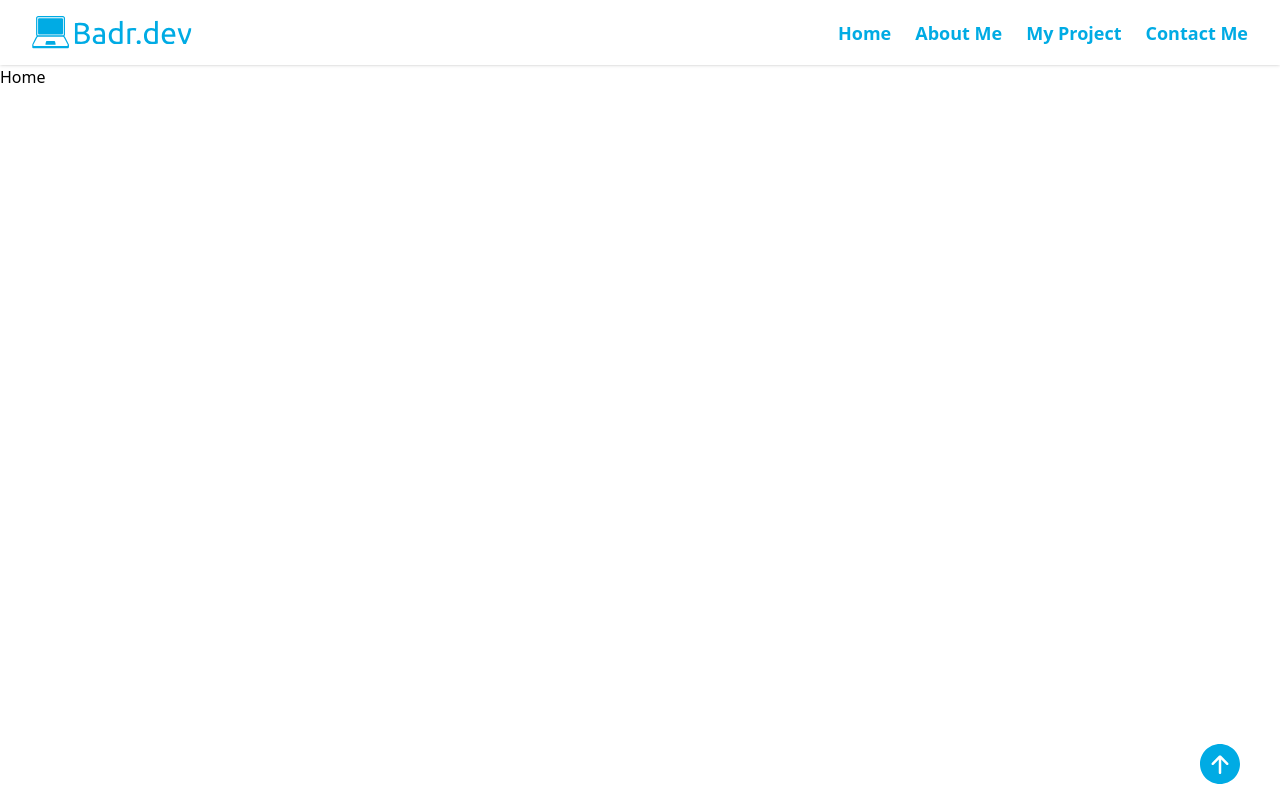
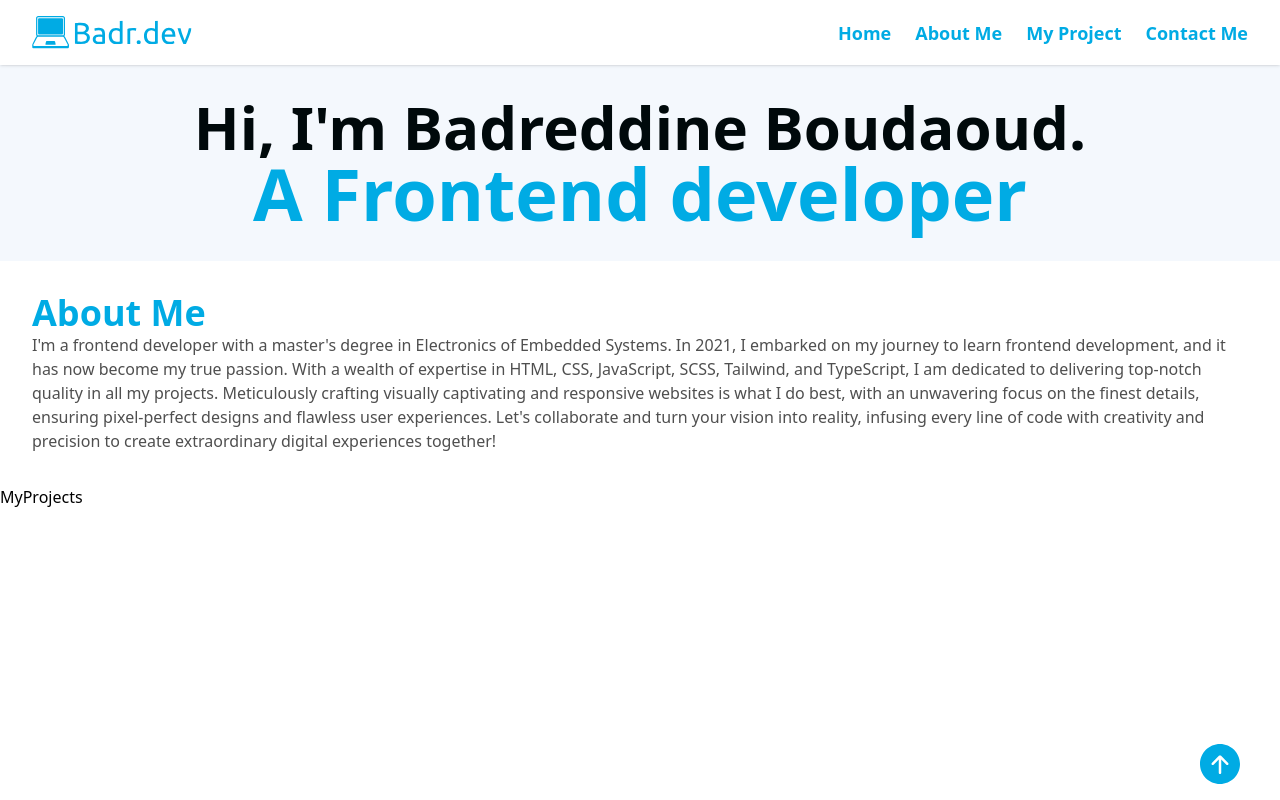
Before and after one commit to Badr-21/Portfolio-website, a React (Vite) app: page / in a window 1280 px wide. Shown: the top 800 px of the page. Built offline with nearby package versions, Linux system fonts and the light colour scheme.

Commit message:
modified Home.jsx file

```diff
--- a/src/Components/Home.jsx
+++ b/src/Components/Home.jsx
@@ -2,8 +2,12 @@ import { forwardRef } from "react";
 
 const Home = forwardRef(function Home(props, homeRef) {
    return (
-      <section ref={homeRef} className="h-[50rem]">
-         Home
+      <section
+         ref={homeRef}
+         className="flex justify-center p-8 flex-wrap bg-AliceBlue text-RichBlack"
+      >
+         <p className="text-6xl font-semibold">Hi, I'm Badreddine Boudaoud.</p>
+         <h1 className="text-7xl font-bold text-PictonBlue">A Frontend developer</h1>
       </section>
    );
 });
```
